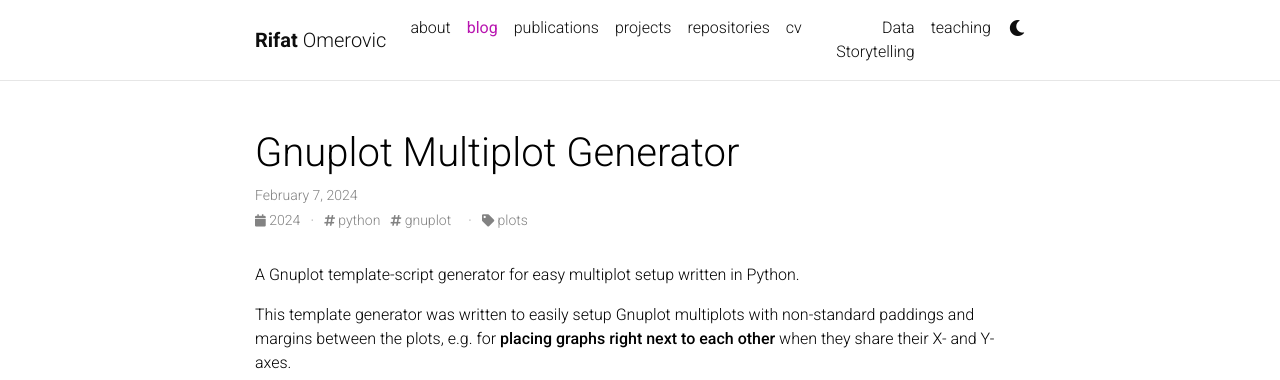
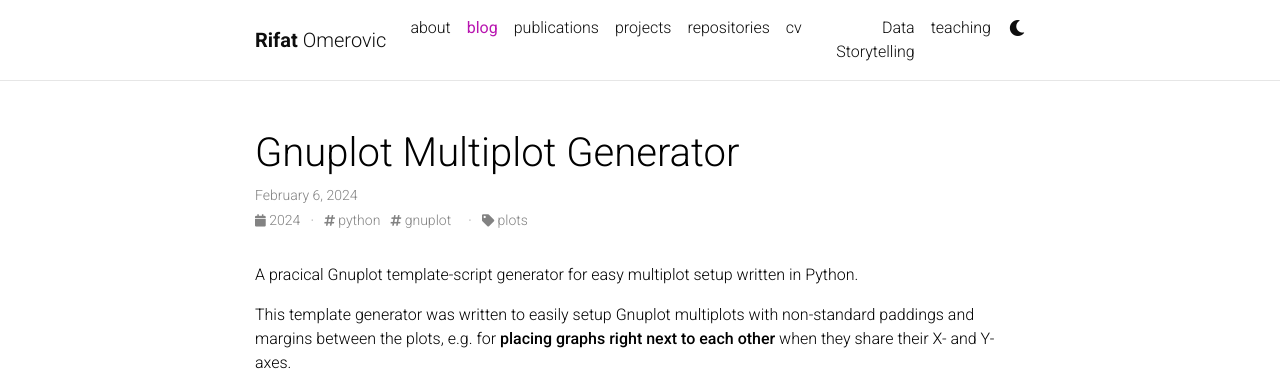
Before and after one commit to rifatom/rifatom.github.io, a Jekyll site: the page built from _posts/2024-02-07-Gnuplot-multiplot-generator.md, in a window 1280 px wide. Shown: the top 380 px of the page. Built offline with Jekyll 4.4.1, drawn with Linux system fonts in a browser that asks for light colours; comment, search, counter and statistics services are not loaded; a style sheet for code colours, icons or effects is not loaded.

Commit message:
Update 2024-02-07-Gnuplot-multiplot-generator.md

```diff
--- a/_posts/2024-02-07-Gnuplot-multiplot-generator.md
+++ b/_posts/2024-02-07-Gnuplot-multiplot-generator.md
@@ -1,12 +1,12 @@
 ---
 layout: post
 title: Gnuplot Multiplot Generator
-date: 2024-02-07 07:00:00
+date: 2024-02-06 07:00:00
 description: Python script to generate gnuplot multiplot settings
 tags: python gnuplot
 categories: plots
 ---
-A Gnuplot template-script generator for easy multiplot setup written in Python.
+A pracical Gnuplot template-script generator for easy multiplot setup written in Python.
 
 This template generator was written to easily setup Gnuplot multiplots with non-standard paddings and margins between the plots, e.g. for **placing graphs right next to each other** when they share their X- and Y-axes.
 
```
